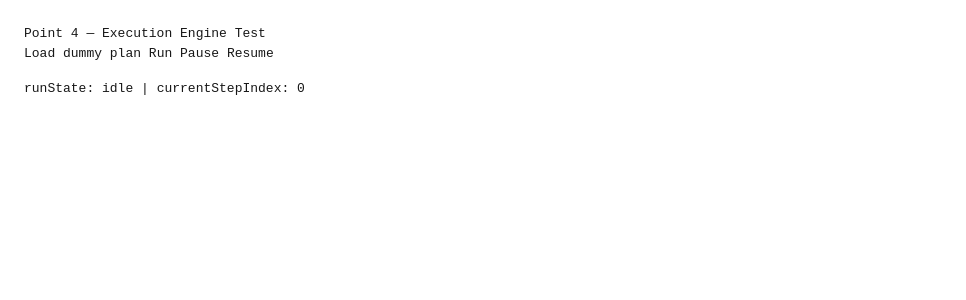
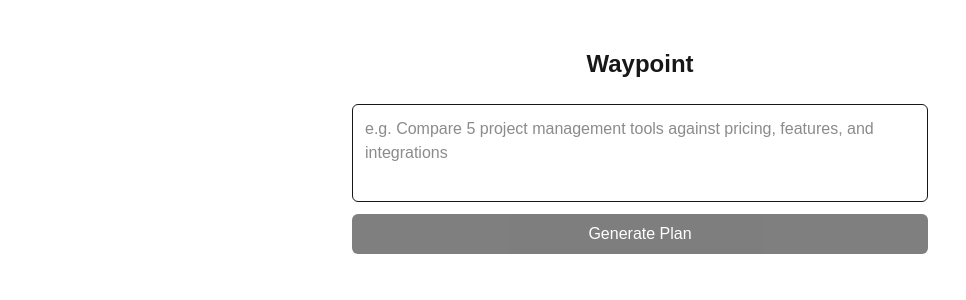
Before and after one commit to yashika-lodh/Waypoint, a Next.js app: page / in a window 1280 px wide. Shown: the top 300 px of the page, without its empty margins (0-966 px from the left). Built offline with nearby package versions, Linux system fonts and the light colour scheme.

Commit message:
chore: remove temporary execution engine test from page.tsx

```diff
--- a/app/page.tsx
+++ b/app/page.tsx
@@ -1,78 +1,26 @@
 "use client";
 
+import { TaskInput } from "@/components/TaskInput";
+import { PlanEditor } from "@/components/PlanEditor";
 import { useAgentStore } from "@/store/useAgentStore";
-import { runPlan, pauseCurrentStep, resumeRun } from "@/lib/runner";
-import { Plan } from "@/types/agent";
-
-const dummyPlan: Plan = {
-  id: "test-plan-1",
-  task: "research and compare 3 project management tools on pricing and features",
-  createdAt: new Date().toISOString(),
-  steps: [
-    {
-      id: "step-1",
-      title: "Research Notion pricing",
-      description: "Find Notion's current pricing tiers and what each includes",
-      status: "pending",
-      editedByUser: false,
-    },
-    {
-      id: "step-2",
-      title: "Research Linear pricing",
-      description: "Find Linear's current pricing tiers and what each includes",
-      status: "pending",
-      editedByUser: false,
-    },
-    {
-      id: "step-3",
-      title: "Research Asana pricing",
-      description: "Find Asana's current pricing tiers and what each includes",
-      status: "pending",
-      editedByUser: false,
-    },
-  ],
-};
 
 export default function Home() {
-  const { plan, setPlan, runState, currentStepIndex } = useAgentStore();
+  const { plan, runState } = useAgentStore();
 
   return (
-    <main style={{ padding: 24, fontFamily: "monospace" }}>
-      <h1>Point 4 — Execution Engine Test</h1>
+    <main className="flex flex-col items-center gap-6 p-12">
+      <h1 className="text-2xl font-semibold">Waypoint</h1>
 
-      <div style={{ marginBottom: 16 }}>
-        <button onClick={() => setPlan(dummyPlan)} disabled={!!plan}>
-          Load dummy plan
-        </button>{" "}
-        <button onClick={() => runPlan()} disabled={!plan || runState === "executing"}>
-          Run
-        </button>{" "}
-        <button onClick={() => pauseCurrentStep()} disabled={runState !== "executing"}>
-          Pause
-        </button>{" "}
-        <button onClick={() => resumeRun()} disabled={runState !== "paused"}>
-          Resume
-        </button>
-      </div>
+      {runState === "idle" || runState === "planning" ? <TaskInput /> : null}
 
-      <p>
-        runState: {runState} | currentStepIndex: {currentStepIndex}
-      </p>
+      {runState === "planning" && <p>Generating your plan...</p>}
+      {runState === "error" && (
+        <p className="text-red-500">Something went wrong. Try again.</p>
+      )}
 
-      {plan?.steps.map((step, i) => (
-        <div
-          key={step.id}
-          style={{
-            border: "1px solid #ccc",
-            padding: 8,
-            marginBottom: 8,
-            background: i === currentStepIndex ? "#f5f5f5" : "white",
-          }}
-        >
-          <strong>{step.title}</strong> — <em>{step.status}</em>
-          <p style={{ whiteSpace: "pre-wrap" }}>{step.output}</p>
-        </div>
-      ))}
+      {runState === "reviewing" && plan && <PlanEditor />}
+
+      {runState === "executing" && <p>Executing plan... (Point 4 builds this)</p>}
     </main>
   );
 }
```
